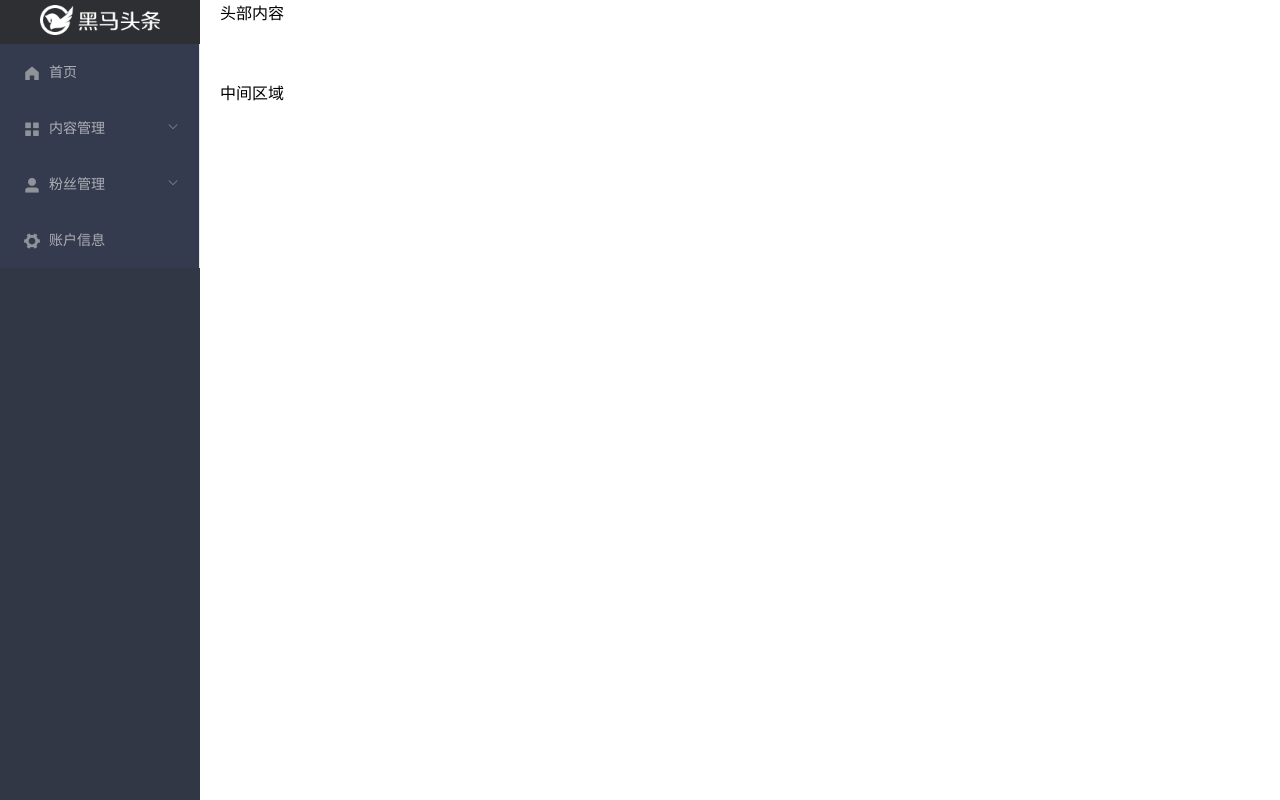
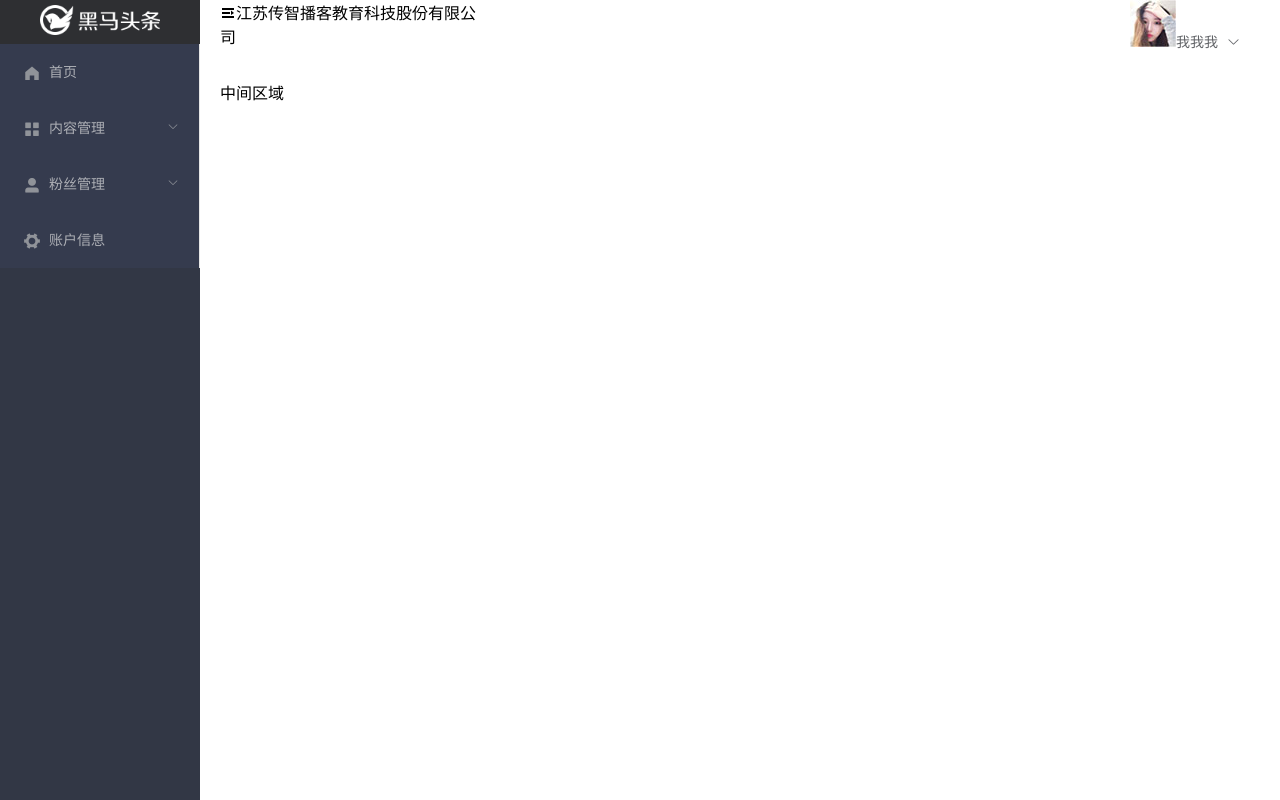
Before and after one commit to Alexxff/myselftoutiao, a Vue app: page /#/home in a window 1280 px wide. Built offline with nearby package versions, Linux system fonts and the light colour scheme.

Commit message:
主页模块-头部结构及下拉菜单

```diff
--- /dev/null
+++ b/src/components/home/layout-header.vue
@@ -0,0 +1,32 @@
+<template>
+<el-row class="layout-header" type="flex" justify="space-between">
+  <el-col :span="6" class="left-header">
+    <i class="el-icon-s-unfold"></i>
+    <span>江苏传智播客教育科技股份有限公司</span>
+  </el-col>
+  <el-col class="layout-right" :span="3">
+    <img src="../../assets/img/avatar.jpg" alt="">
+    <el-dropdown trigger="click">
+        <span class="el-dropdown-link">
+          我我我
+          <i class="el-icon-arrow-down el-icon--right"></i>
+        </span>
+        <el-dropdown-menu slot="dropdown">
+          <el-dropdown-item>个人信息</el-dropdown-item>
+          <el-dropdown-item>git地址</el-dropdown-item>
+          <el-dropdown-item>退出</el-dropdown-item>
+        </el-dropdown-menu>
+    </el-dropdown>
+  </el-col>
+</el-row>
+</template>
+
+<script>
+export default {
+
+}
+</script>
+
+<style>
+
+</style>
--- a/src/views/home/index.vue
+++ b/src/views/home/index.vue
@@ -5,7 +5,9 @@
       <layout-aside></layout-aside>
     </el-aside>
     <el-container>
-      <el-header>头部内容</el-header>
+      <el-header>
+        <layout-header></layout-header>
+      </el-header>
       <el-main>中间区域</el-main>
     </el-container>
   </el-container>
@@ -14,10 +16,13 @@
 <script>
 // @ is an alias to /src
 import layoutAside from '../../components/home/layout-aside'
+import layoutHeader from '../../components/home/layout-header'
 export default {
   name: 'home',
   components: {
-    'layout-aside': layoutAside
+    'layout-aside': layoutAside,
+    'layout-header': layoutHeader
+
   }
 }
 </script>
```
